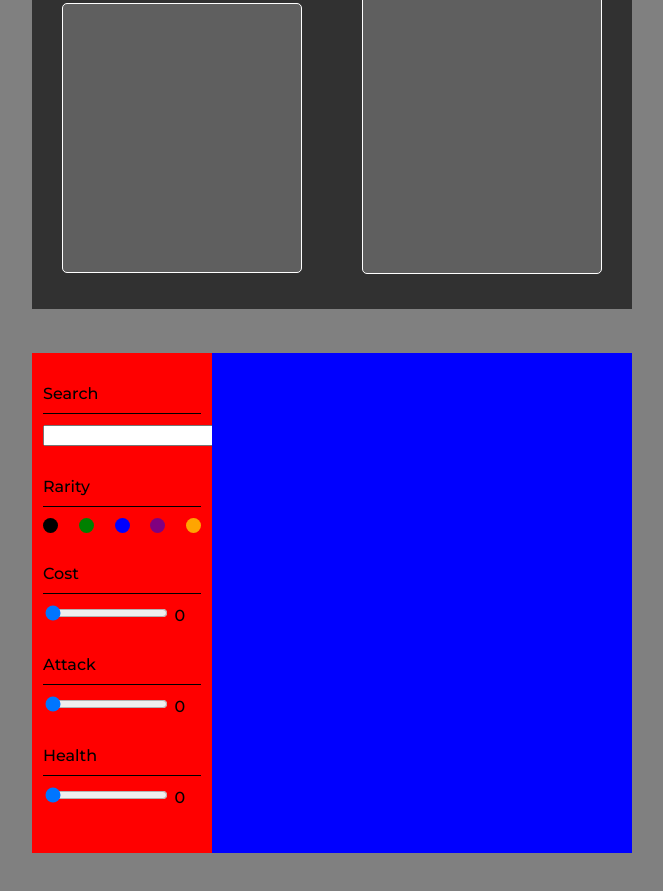
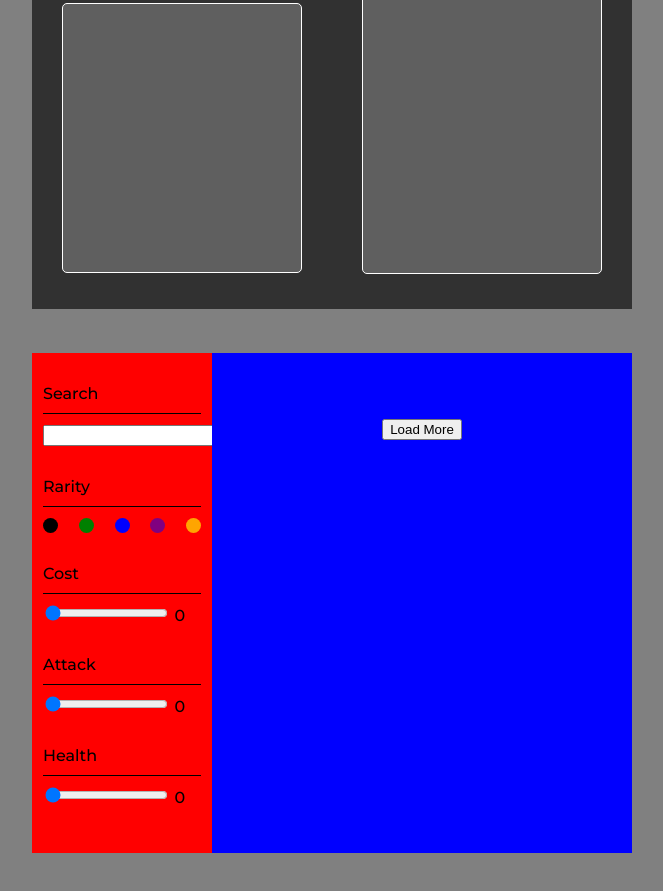
Before and after one commit to mlevitas94/JavascriptChallange, a website: page index.html in a window 1280 px wide. Shown: the part 1867-2758 px from the top of the page, without its empty margins (308-971 px from the left). Drawn offline with nearby package versions, Linux system fonts and the light colour scheme; no server answers.

Commit message:
load more button working, wont disapear yet if none to load

```diff
--- a/hearthstone/hearthstone.css
+++ b/hearthstone/hearthstone.css
@@ -75,11 +75,16 @@
 
 }
 
+.cardSide button{
+    display: block;
+    margin: 66px auto 22px auto;
+
+}
+
 .cardScroll{
     display: flex;
     justify-content: space-around;
     flex-wrap: wrap;
-    height: calc(100% + 100px);
     align-content: space-evenly;
 }
 
--- a/hearthstone/hearthstone.js
+++ b/hearthstone/hearthstone.js
@@ -1,3 +1,4 @@
+//left side input event listeners for changing html and search filter values
 document.querySelectorAll(".inputSection input").forEach(input => {
     if (input.type === 'range') {
         input.addEventListener('change', (e) => {
@@ -6,11 +7,13 @@ document.querySelectorAll(".inputSection input").forEach(input => {
     }
 })
 
+//object for cards from api, array diplaying filtered cards/ numbers for limiting the amount, and filter values
+
 let cards = {}
 
 let displayCards = []
 
-let limit = 0
+let cardCount = 0
 
 let search = null
 
@@ -22,36 +25,48 @@ let attack = null
 
 let health = null
 
-const renderCards = (search, rarity, cost, attack, health) => {
-    startingLimit = limit
-    requestedCards = []
+
+//render card function will render upon page refresh and load more, still storing prevously rendered cards based on loadMore param
+const renderCards = (loadMore, search, rarity, cost, attack, health) => {
+    let limit = 0
+    let requestedCards = []
+    let tempCardCount = cardCount
 
     const cardScroll = document.querySelector('.cardScroll')
 
+    if(!loadMore){
+        cardCount = 0
+    }
+
+    //compre carcount and temp card count down here for load more potential
     const filterCards = () => {
         for (const set in cards) {
-            console.log(set)
-            if (set === 'Hero Skins') {
+            if (set === 'Hero Skins' || cards[set].length === 0) {
                 continue
             }
-            for(let i = 0; i <= cards[set].length ; i++){
-                if(startingLimit === limit + 4){
+            for(let i = 0; i < cards[set].length ; i++){
+                if(cards[set][i]?.type === "Hero"){
+                    continue
+                }
+                if(tempCardCount !== 0){
+                    tempCardCount--
+                    continue
+                }
+
+                if(limit === 4 ){
                     return
                 }
-                if(cards[set][i].type === "Hero"){
-                    continue
-                }
+
                 requestedCards.push(cards[set][i])
-                startingLimit++
+                limit ++
             }
         }
     }
 
     filterCards()
+    cardCount += 4
 
-    limit += 4
-
-    displayCards = [...displayCards, ...requestedCards]
+    displayCards = [ ...requestedCards]
 
     for(let i = 0; i < displayCards.length; i++){
         let img = document.createElement('img')
@@ -68,11 +83,10 @@ const renderCards = (search, rarity, cost, attack, health) => {
 
 }
 
-
+//fetch data from my api -> hearthstone 3rd party api and put them into cards object and calling render function
 fetch('http://localhost:5555/carddata').then(response => {
     response.json().then(body => {
          cards = body
-         console.log(cards)
          renderCards()
     })
 }).catch(err => {
--- a/index.html
+++ b/index.html
@@ -195,6 +195,7 @@
             </div>
             <div class="cardSide">
                 <div class="cardScroll"></div>
+                <button onclick="renderCards(true)">Load More</button>
             </div>
         </div>
     </div>
--- a/index.js
+++ b/index.js
@@ -17,7 +17,6 @@ app.get('/carddata', cors(), (req, res) => {
         }
     };
     axios.request(`https://omgvamp-hearthstone-v1.p.rapidapi.com/cards?collectible=1`, options).then(response => {
-        console.log(response)
 
         return res.status(200).send(response.data)
 
```
